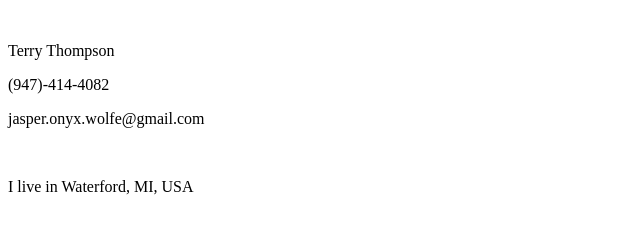
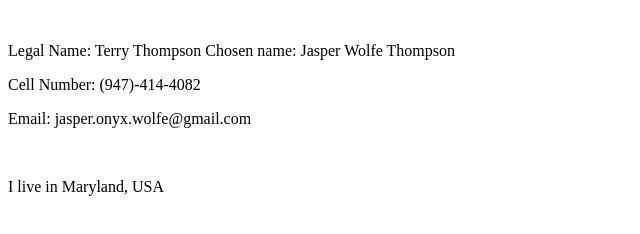
Before and after one commit to OnyxWolfe/Portfolio, a plain HTML site: page Contact-me.html in a window 1280 px wide. Shown: the whole page, without its empty margins (0-640 px from the left). Drawn offline with Linux system fonts and the light colour scheme.

Commit message:
Add files via upload

```diff
--- a/Contact-me.html
+++ b/Contact-me.html
@@ -9,17 +9,18 @@
   <br>
 
 <p>
-    Terry Thompson
+    Legal Name:     Terry Thompson
+    Chosen name:    Jasper Wolfe Thompson
 </p>
 <p>
-    (947)-414-4082
+    Cell Number:       (947)-414-4082
 </p>
 <p>
-    jasper.onyx.wolfe@gmail.com
+    Email:          jasper.onyx.wolfe@gmail.com
 </p>
 <br>
 <p>
-    I live in Waterford, MI, USA
+            I live in Maryland, USA
 </p>
 
 </body>
```
Also changed, not shown: index.html (+1 -1 lines), 1 other file.
